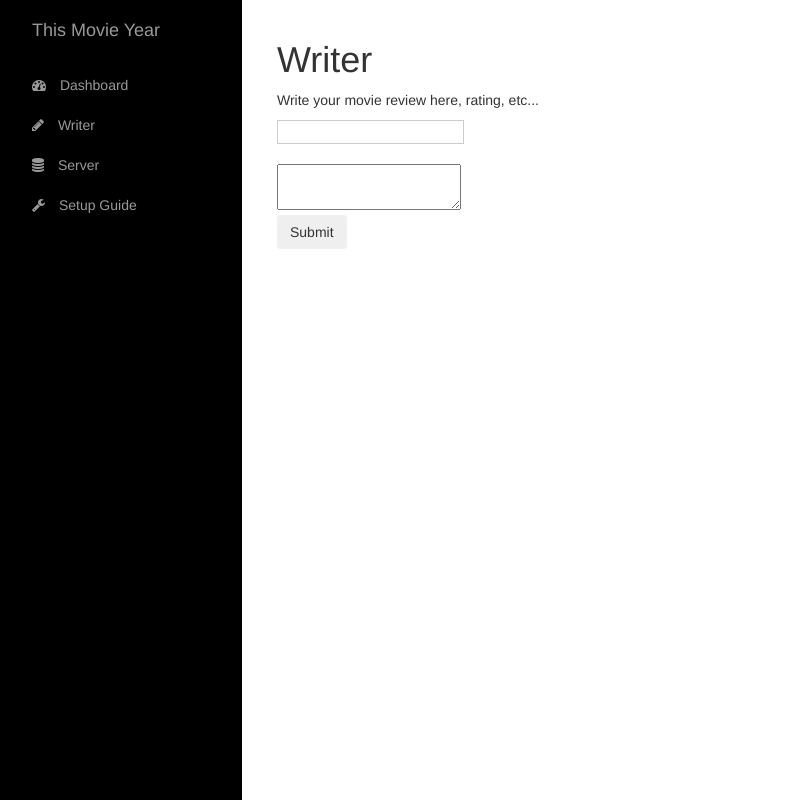
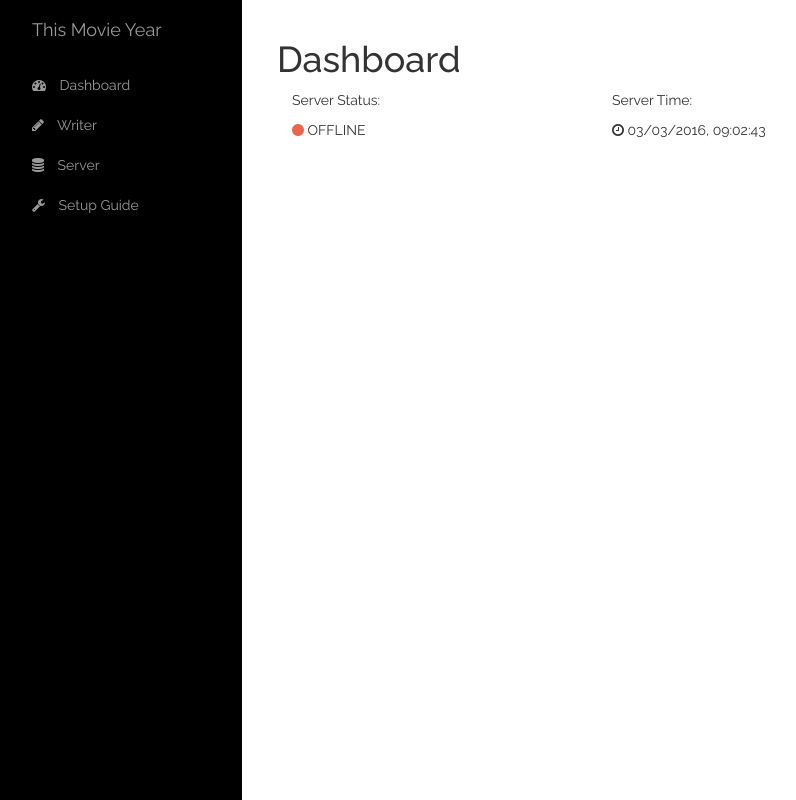
Before and after one commit to kevin-wynn/TMY, a PHP site: page / in a window 1280 px wide. Shown: the whole page, without its empty margins (8-804 px from the left). Run offline with PHP 8.4, Linux system fonts and the light colour scheme; data that the repository does not hold is empty; some libraries are stand-ins or nearby versions.

```diff
--- /dev/null
+++ b/admin/css/admin.css
@@ -0,0 +1,35 @@
+body {
+  font-family: 'Raleway', sans-serif; }
+
+table {
+  border: 1px solid #ccc; }
+
+th {
+  text-align: left;
+  font-weight: 100;
+  background: #ececec;
+  padding: 10 20px;
+  font-size: 12px;
+  color: #666; }
+
+input {
+  border: none;
+  border-bottom: 1px solid #59ABE3; }
+
+.online {
+  color: #4ECDC4; }
+
+.offline {
+  color: #EC644B; }
+
+.search-field {
+  font-size: 18px;
+  font-weight: 300; }
+  .search-field .search-label {
+    display: inline-block; }
+  .search-field .search-box {
+    display: inline-block;
+    margin-left: 15px;
+    width: 500px; }
+
+/*# sourceMappingURL=admin.css.map */
--- /dev/null
+++ b/admin/head.php
@@ -0,0 +1,11 @@
+<head>
+  <script src="https://code.jquery.com/jquery-2.2.1.min.js"></script>
+  <link rel="stylesheet" type="text/css" href="https://maxcdn.bootstrapcdn.com/bootstrap/3.3.6/css/bootstrap.min.css">
+  <link rel="stylesheet" href="https://maxcdn.bootstrapcdn.com/font-awesome/4.5.0/css/font-awesome.min.css">
+  <link href='https://fonts.googleapis.com/css?family=Raleway:400,500,700' rel='stylesheet' type='text/css'>
+  <script src="https://maxcdn.bootstrapcdn.com/bootstrap/3.3.6/js/bootstrap.min.js"></script>
+  <script src="//cdn.tinymce.com/4/tinymce.min.js"></script>
+  <script src="js/admin.js"></script>
+  <link rel="stylesheet" type="text/css" href="css/simple-sidebar.css">
+  <link rel="stylesheet" type="text/css" href="css/admin.css">
+</head>
--- /dev/null
+++ b/admin/index.php
@@ -0,0 +1,71 @@
+<!DOCTYPE html>
+<html>
+<?php include 'head.php'; ?>
+<title>TMY Admin Page</title>
+<body>
+    <div id="wrapper">
+
+    <!-- Sidebar -->
+    <div id="sidebar-wrapper">
+      <ul class="sidebar-nav">
+        <li class="sidebar-brand">
+          <a href="#">This Movie Year</a>
+<!--          <a href="#menu-toggle" class="pull-right" id="menu-toggle"><i class="fa fa-angle-double-left"></i></a>-->
+        </li>
+        <li><a href="<?php echo dirname($_SERVER['PHP_SELF']);?>/index.php"><i class="fa fa-tachometer"></i> Dashboard</a></li>
+        <li><a href="<?php echo dirname($_SERVER['PHP_SELF']);?>/writer.php"><i class="fa fa-pencil"></i> Writer</a></li>
+        <li><a href="<?php echo dirname($_SERVER['PHP_SELF']);?>/db_setup.php"><i class="fa fa-database"></i> Server</a></li>
+        <li><a href="<?php echo dirname($_SERVER['PHP_SELF']);?>/setup.html"><i class="fa fa-wrench"></i> Setup Guide</a></li>
+      </ul>
+    </div>
+    <!-- /#sidebar-wrapper -->
+
+    <!-- Page Content -->
+    <div id="page-content-wrapper">
+      <div class="container-fluid">
+        <div class="row">
+          <div class="col-lg-12">
+            <h1>Dashboard</h1>
+            <div class="col-md-4">
+            <p>Server Status:</p>
+              <?php
+
+                $server = $_SERVER['SERVER_NAME'] . dirname($_SERVER['PHP_SELF']);
+
+                $status =  GetServerStatus($server,80);
+
+                function GetServerStatus($site, $port)
+                {
+                $status = array("<i class='fa fa-circle offline'></i> OFFLINE", "<i class='fa fa-circle online'></i> ONLINE");
+                $fp = @fsockopen($site, $port, $errno, $errstr, 2);
+                if (!$fp) {
+                   echo $status[0];
+                } else
+                   echo $status[1];
+                }
+              ?>
+            </div>
+            <div class="col-md-4">
+              <p>Server Time:</p>
+              <?php
+                $dt = new DateTime("now", new DateTimeZone('America/Chicago'));
+                echo "<i class='fa fa-clock-o'></i> ";
+                echo $dt->format('m/d/Y, h:i:s');
+              ?>
+            </div>
+            <div class="col-md-4">
+
+            </div>
+            <div class="col-md-12">
+
+            </div>
+          </div>
+        </div>
+      </div>
+    </div>
+    <!-- /#page-content-wrapper -->
+
+    </div>
+    <!-- /#wrapper -->
+</body>
+</html>
--- a/admin/js/admin.js
+++ b/admin/js/admin.js
@@ -1,4 +1,9 @@
 $(document).ready(function(){
+  var key = '&api_key=ff47119f9629ccfa68c832ccc6b470ef',
+      url = 'http://api.themoviedb.org/3/',
+      movie = 'search/movie?query=';
+
+
   $("#menu-toggle").click(function(e) {
     e.preventDefault();
     $("#wrapper").toggleClass("toggled");
--- /dev/null
+++ b/admin/sass/admin.scss
@@ -0,0 +1,47 @@
+@import '../../sass/variables.scss';
+
+body {
+  font-family: 'Raleway', sans-serif;
+}
+
+table {
+  border: 1px solid #ccc;
+}
+
+th {
+  text-align: left;
+  font-weight: 100;
+  background: #ececec;
+  padding: 10 20px;
+  font-size: 12px;
+  color: #666;
+}
+
+input {
+  border: none;
+  border-bottom: 1px solid $blue;
+}
+
+.online {
+  color: #4ECDC4;
+}
+
+.offline {
+  color: #EC644B;
+}
+
+.search-field {
+
+  font-size: 18px;
+  font-weight: 300;
+
+  .search-label {
+    display: inline-block;
+  }
+
+  .search-box {
+    display: inline-block;
+    margin-left: 15px;
+    width: 500px;
+  }
+}
--- a/admin/index.html
+++ b/admin/writer.php
@@ -1,14 +1,6 @@
 <!DOCTYPE html>
 <html>
-<head>
-  <script src="https://code.jquery.com/jquery-2.2.1.min.js"></script>
-  <link rel="stylesheet" type="text/css" href="https://maxcdn.bootstrapcdn.com/bootstrap/3.3.6/css/bootstrap.min.css">
-  <link rel="stylesheet" href="https://maxcdn.bootstrapcdn.com/font-awesome/4.5.0/css/font-awesome.min.css">
-  <script src="https://maxcdn.bootstrapcdn.com/bootstrap/3.3.6/js/bootstrap.min.js"></script>
-  <script src="//cdn.tinymce.com/4/tinymce.min.js"></script>
-  <script src="js/admin.js"></script>
-  <link rel="stylesheet" type="text/css" href="css/simple-sidebar.css">
-</head>
+<?php include 'head.php'; ?>
 <title>TMY Admin Page</title>
 <body>
     <div id="wrapper">
@@ -20,10 +12,10 @@
           <a href="#">This Movie Year</a>
 <!--          <a href="#menu-toggle" class="pull-right" id="menu-toggle"><i class="fa fa-angle-double-left"></i></a>-->
         </li>
-        <li><a href="#"><i class="fa fa-tachometer"></i> Dashboard</a></li>
-        <li><a href="#"><i class="fa fa-pencil"></i> Writer</a></li>
-        <li><a href="db_setup.php"><i class="fa fa-database"></i> Server</a></li>
-        <li><a href="#"><i class="fa fa-wrench"></i> Setup Guide</a></li>
+        <li><a href="<?php echo dirname($_SERVER['PHP_SELF']);?>/index.php"><i class="fa fa-tachometer"></i> Dashboard</a></li>
+        <li><a href="<?php echo dirname($_SERVER['PHP_SELF']);?>/writer.php"><i class="fa fa-pencil"></i> Writer</a></li>
+        <li><a href="<?php echo dirname($_SERVER['PHP_SELF']);?>/db_setup.php"><i class="fa fa-database"></i> Server</a></li>
+        <li><a href="<?php echo dirname($_SERVER['PHP_SELF']);?>/setup.html"><i class="fa fa-wrench"></i> Setup Guide</a></li>
       </ul>
     </div>
     <!-- /#sidebar-wrapper -->
@@ -34,7 +26,10 @@
         <div class="row">
           <div class="col-lg-12">
             <h1>Writer</h1>
-            <p>Write your movie review here, rating, etc...</p>
+            <div class="search-field">
+              <p class="search-label">Search for movie:</p> <input class="search-box" type="text" name="search">
+            </div>
+
             <form action="submit.php" method="post">
               <input type="text" name="movie_title"><br><br>
               <textarea name="review"></textarea><br>
--- /dev/null
+++ b/css/main.css
@@ -0,0 +1,3 @@
+
+
+/*# sourceMappingURL=main.css.map */
--- /dev/null
+++ b/sass/variables.scss
@@ -0,0 +1,2 @@
+$blue: #59ABE3;
+$red : #EF4836;
```
Also changed, not shown: Gruntfile.js (added, +22 -0 lines), admin/css/admin_server.css (deleted, +0 -12 lines), package.json (added, +9 -0 lines), README.MD (added), main/main.css (added), sass/main.scss (added), 3 other files.
